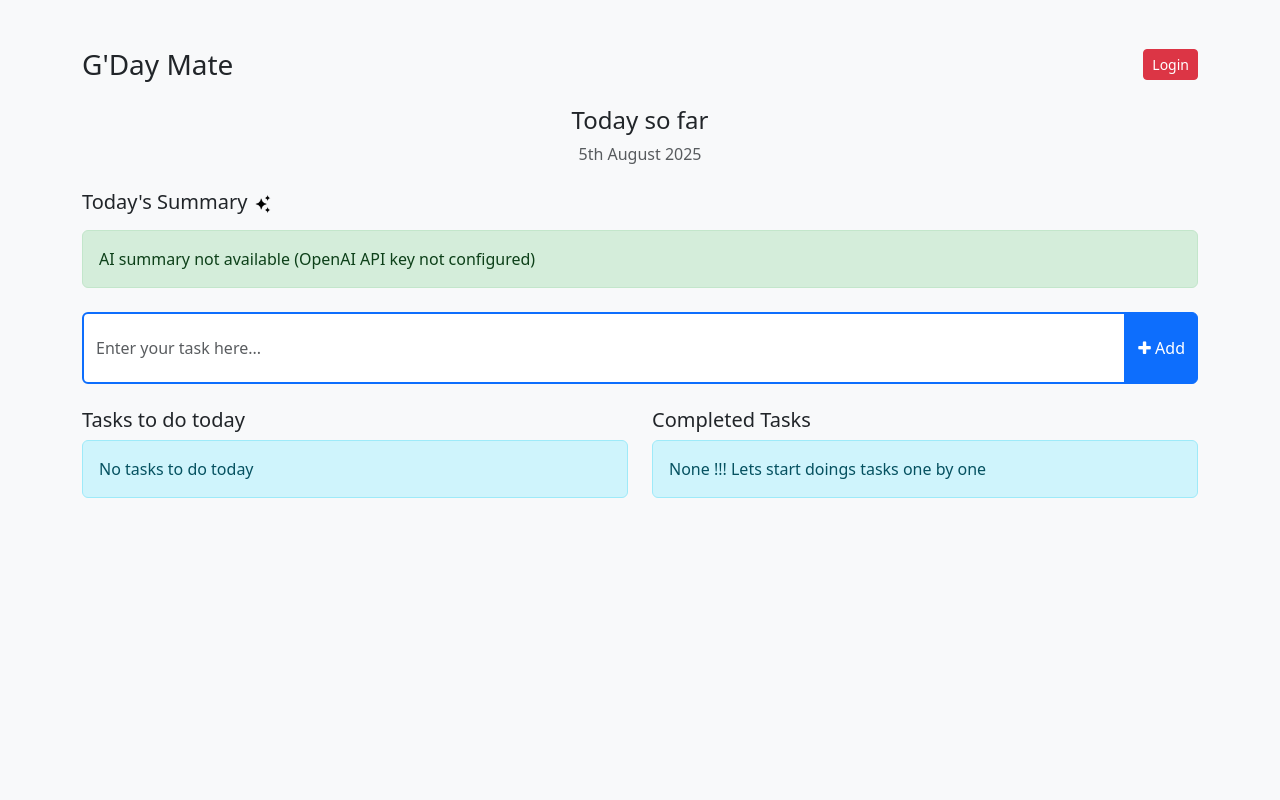
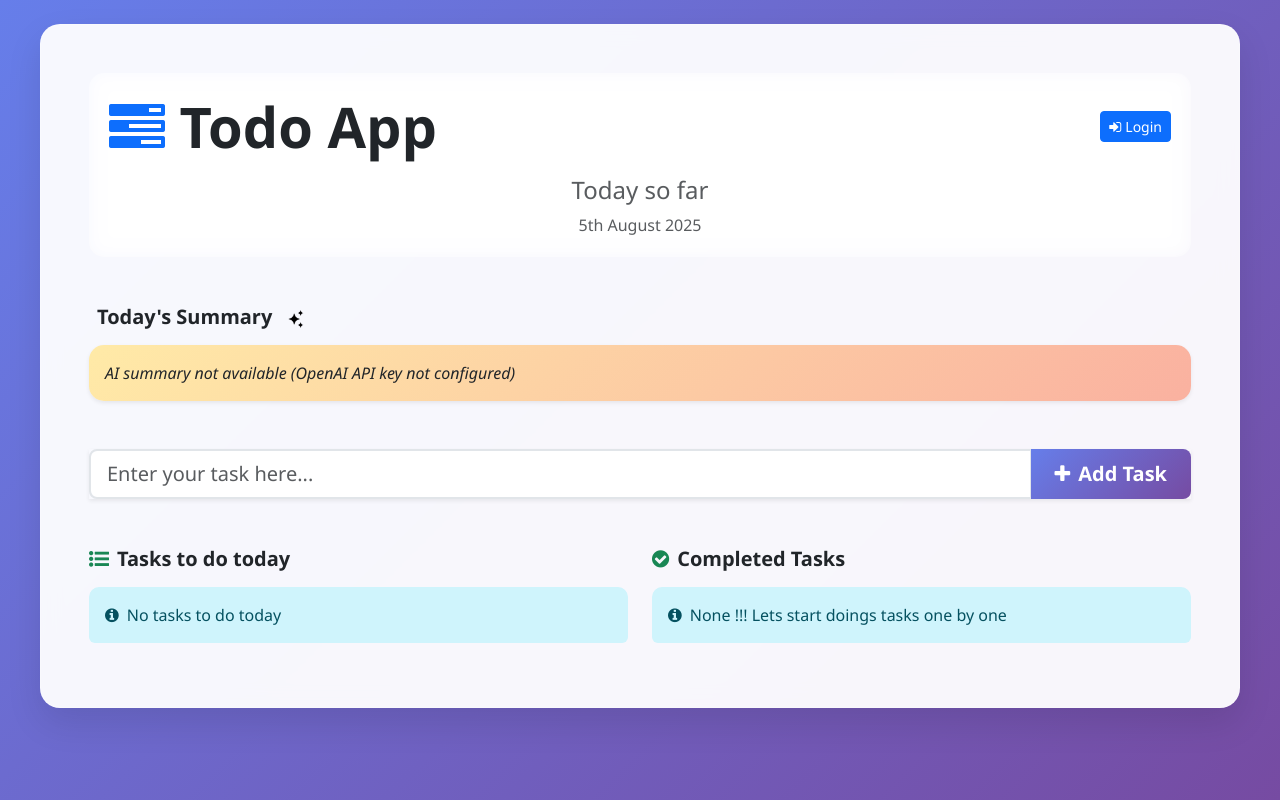
Before and after one commit to DipakKandel/Todo, a Django app: page / in a window 1280 px wide. Run offline with Django 5.2, Linux system fonts and the light colour scheme.

Commit message:
Revamp home.html for improved aesthetics and user experience
Updated the home page template with a new title, enhanced background styles, and refined layout elements. Introduced a gradient background, improved task card designs, and added a header section for better user engagement. Enhanced form controls and button styles for a more modern look, and implemented auto-resizing for the task editing textarea. Overall, these changes aim to create a more visually appealing and user-friendly interface.

```diff
--- a/templates/home.html
+++ b/templates/home.html
@@ -6,7 +6,7 @@
     <meta charset="UTF-8" />
     <meta http-equiv="X-UA-Compatible" content="IE=edge" />
     <meta name="viewport" content="width=device-width, initial-scale=1.0" />
-    <title>TODO LIST - Home</title>
+    <title>Todo App - Home</title>
 
     <!-- Bootstrap -->
     <link href="https://cdn.jsdelivr.net/npm/bootstrap@5.3.7/dist/css/bootstrap.min.css" rel="stylesheet" crossorigin="anonymous" />
@@ -20,81 +20,151 @@
 
     <style>
       body {
-        background-color: #f8f9fa;
+        background: linear-gradient(135deg, #667eea 0%, #764ba2 100%);
+        min-height: 100vh;
+        font-family: "Segoe UI", Tahoma, Geneva, Verdana, sans-serif;
       }
+
+      .main-container {
+        background: rgba(255, 255, 255, 0.95);
+        backdrop-filter: blur(10px);
+        border: 1px solid rgba(255, 255, 255, 0.2);
+        border-radius: 20px;
+        box-shadow: 0 15px 35px rgba(0, 0, 0, 0.1);
+      }
+
+      .task-card {
+        background: rgba(255, 255, 255, 0.9);
+        backdrop-filter: blur(5px);
+        border: 1px solid rgba(255, 255, 255, 0.2);
+        transition: all 0.3s ease;
+      }
+
       .task-card:hover {
-        background-color: #f1f1f1;
+        transform: translateY(-2px);
+        box-shadow: 0 5px 15px rgba(0, 0, 0, 0.1);
       }
-      .form-control {
-        padding: 1.375rem 0.75rem !important;
+
+      .btn-add {
+        background: linear-gradient(135deg, #667eea 0%, #764ba2 100%);
+        border: none;
+        transition: all 0.3s ease;
       }
+
+      .btn-add:hover {
+        transform: translateY(-2px);
+        box-shadow: 0 5px 15px rgba(102, 126, 234, 0.4);
+        color: white;
+      }
+
+      .summary-card {
+        background: linear-gradient(135deg, #ffeaa7 0%, #fab1a0 100%);
+        border: none;
+        border-radius: 15px;
+      }
+
       .scrollable-tasks {
         max-height: 400px;
         overflow-y: auto;
+        border-radius: 10px;
       }
-      .summary-box {
-        background-color: #fffbe6;
-        border-left: 5px solid #ffc107;
-        font-style: italic;
+
+      .form-control {
+        border-radius: 10px;
+        border: 2px solid #e1e5e9;
+        transition: all 0.3s ease;
+      }
+
+      .form-control:focus {
+        border-color: #667eea;
+        box-shadow: 0 0 0 0.2rem rgba(102, 126, 234, 0.25);
+      }
+
+      .header-section {
+        background: rgba(255, 255, 255, 0.1);
+        backdrop-filter: blur(10px);
+        border-radius: 15px;
+        padding: 20px;
+        margin-bottom: 30px;
       }
     </style>
   </head>
   <body>
-    <div class="container py-5">
-      <div class="d-flex justify-content-between align-items-center mb-4">
-        <h3 class="mb-0">G'Day Mate</h3>
+    <div class="container-fluid py-4">
+      <div class="main-container mx-auto" style="max-width: 1200px">
+        <div class="p-4 p-md-5">
+          <!-- Header Section -->
+          <div class="header-section text-center mb-5">
+            <div class="d-flex justify-content-between align-items-center mb-3">
+              <h1 class="display-4 fw-bold text-dark mb-0"><i class="fa fa-tasks text-primary"></i> Todo App</h1>
               {% if request.user.is_authenticated %}
-        <div>
-          <span class="me-2">Hello, <strong>{{ request.user.username }}</strong></span>
-          <a href="{% url 'logout' %}" class="btn btn-outline-danger btn-sm">Logout</a>
+              <div class="d-flex align-items-center">
+                <span class="me-3 text-muted"> <i class="fa fa-user me-1"></i>Hello, <strong>{{ request.user.username }}</strong> </span>
+                <a href="{% url 'logout' %}" class="btn btn-outline-danger btn-sm"> <i class="fa fa-sign-out me-1"></i>Logout </a>
               </div>
               {% else %}
-        <a href="{% url 'login' %}" class="btn btn-danger btn-sm">Login</a>
+              <a href="{% url 'login' %}" class="btn btn-primary btn-sm"> <i class="fa fa-sign-in me-1"></i>Login </a>
               {% endif %}
             </div>
 
-      <div class="text-center mb-4">
-        <h4>Today so far</h4>
-        <p class="text-muted">{% now "jS F Y" %}</p>
-      </div>
-
-      <div class="mb-4">
-        <h5 class="mb-3">
-          <i class="bi text-primary"></i> Today's Summary
-          <img src="{% static 'images/summary.png' %}" alt="Summary Icon" style="height: 20px; margin-right: 8px" />
-        </h5>
-        <div class="card" style="background-color: #d4edda; border: 1px solid #c3e6cb; color: #0d4019">
-          <div class="card-body">{{ summary }}</div>
+            <div class="text-center">
+              <h4 class="text-muted mb-2">Today so far</h4>
+              <p class="text-muted fs-6 mb-0">{% now "jS F Y" %}</p>
             </div>
           </div>
 
-      <form action="{% url 'addTask' %}" method="POST" class="mb-4">
+          <!-- Summary Section -->
+          <div class="mb-5">
+            <h5 class="mb-3 fw-bold text-dark">
+              <i class="fa fa-chart-line text-primary me-2"></i>Today's Summary
+              <img src="{% static 'images/summary.png' %}" alt="Summary Icon" style="height: 20px; margin-left: 8px" />
+            </h5>
+            <div class="summary-card card shadow-sm">
+              <div class="card-body p-3">
+                <p class="mb-0 fst-italic">{{ summary }}</p>
+              </div>
+            </div>
+          </div>
+
+          <!-- Add Task Form -->
+          <div class="mb-5">
+            <form action="{% url 'addTask' %}" method="POST">
               {% csrf_token %}
-        <div class="input-group">
-          <input type="text" name="oneTask" class="form-control border-primary border-2" placeholder="Enter your task here..." />
-          <button type="submit" class="btn btn-primary"><i class="fa fa-plus"></i> Add</button>
+              <div class="input-group input-group-lg shadow-sm">
+                <input type="text" name="oneTask" class="form-control" placeholder="Enter your task here..." required />
+                <button type="submit" class="btn btn-add text-white fw-semibold px-4"><i class="fa fa-plus me-2"></i>Add Task</button>
               </div>
             </form>
+          </div>
 
+          <!-- Tasks Section -->
           <div class="row g-4">
             <div class="col-md-6">
-          <h5>Tasks to do today</h5>
+              <h5 class="fw-bold text-dark mb-3"><i class="fa fa-list-ul text-success me-2"></i>Tasks to do today</h5>
               <div class="scrollable-tasks">
                 {% if incomplete_message %}
-            <div class="alert alert-info">{{ incomplete_message }}</div>
+                <div class="alert alert-info border-0"><i class="fa fa-info-circle me-2"></i>{{ incomplete_message }}</div>
                 {% else %} {% for task in todo %}
-            <div class="card mb-2 task-card">
+                <div class="task-card card mb-3 border-0 shadow-sm">
                   <div class="card-body d-flex justify-content-between align-items-center">
-                {{ task.task }}
-                <div>
+                    <span class="fw-medium">{{ task.task }}</span>
+                    <div class="btn-group" role="group">
                       {% if request.user.is_authenticated %}
-                  <a href="{% url 'markAsDone' task.id %}" class="btn btn-success btn-sm"><i class="fa fa-check"></i></a>
-                  <a href="{% url 'deleteTask' task.id %}" class="btn btn-danger btn-sm"><i class="fa fa-trash"></i></a>
+                      <a href="{% url 'markAsDone' task.id %}" class="btn btn-success btn-sm" title="Mark as Done">
+                        <i class="fa fa-check"></i>
+                      </a>
+                      <a href="{% url 'deleteTask' task.id %}" class="btn btn-danger btn-sm" title="Delete Task">
+                        <i class="fa fa-trash"></i>
+                      </a>
                       {% else %}
-                  <a href="{% url 'guest_mark_done' task.id %}" class="btn btn-success btn-sm"><i class="fa fa-check"></i></a>
-                  <a href="{% url 'guest_delete_task' task.id %}" class="btn btn-danger btn-sm"><i class="fa fa-trash"></i></a>
+                      <a href="{% url 'guest_mark_done' task.id %}" class="btn btn-success btn-sm" title="Mark as Done">
+                        <i class="fa fa-check"></i>
+                      </a>
+                      <a href="{% url 'guest_delete_task' task.id %}" class="btn btn-danger btn-sm" title="Delete Task">
+                        <i class="fa fa-trash"></i>
+                      </a>
                       {% endif %}
-                  <button type="button" class="btn btn-primary btn-sm" data-bs-toggle="modal" data-bs-target="#editModal" onclick="editTask('{{ task.id }}', '{{ task.task|escapejs }}')">
+                      <button type="button" class="btn btn-primary btn-sm" data-bs-toggle="modal" data-bs-target="#editModal" onclick="editTask('{{ task.id }}', '{{ task.task|escapejs }}')" title="Edit Task">
                         <i class="fa fa-pencil"></i>
                       </button>
                     </div>
@@ -105,21 +175,29 @@
             </div>
 
             <div class="col-md-6">
-          <h5>Completed Tasks</h5>
+              <h5 class="fw-bold text-dark mb-3"><i class="fa fa-check-circle text-success me-2"></i>Completed Tasks</h5>
               <div class="scrollable-tasks">
                 {% if complete_message %}
-            <div class="alert alert-info">{{ complete_message }}</div>
+                <div class="alert alert-info border-0"><i class="fa fa-info-circle me-2"></i>{{ complete_message }}</div>
                 {% else %} {% for task in done %}
-            <div class="card mb-2 task-card">
-              <div class="card-body d-flex justify-content-between align-items-center text-decoration-line-through">
-                {{ task.task }}
-                <div>
+                <div class="task-card card mb-3 border-0 shadow-sm">
+                  <div class="card-body d-flex justify-content-between align-items-center">
+                    <span class="fw-medium text-decoration-line-through text-muted">{{ task.task }}</span>
+                    <div class="btn-group" role="group">
                       {% if request.user.is_authenticated %}
-                  <a href="{% url 'archiveTask' task.id %}" class="btn btn-outline-danger btn-sm" title="Archive Task"><i class="bi bi-eye-slash-fill"></i></a>
-                  <a href="{% url 'revertTask' task.id %}" class="btn btn-outline-success btn-sm" title="Revert to To Do"><i class="bi bi-arrow-counterclockwise"></i></a>
+                      <a href="{% url 'archiveTask' task.id %}" class="btn btn-outline-danger btn-sm" title="Archive Task">
+                        <i class="bi bi-eye-slash-fill"></i>
+                      </a>
+                      <a href="{% url 'revertTask' task.id %}" class="btn btn-outline-success btn-sm" title="Revert to To Do">
+                        <i class="bi bi-arrow-counterclockwise"></i>
+                      </a>
                       {% else %}
-                  <a href="{% url 'guest_delete_task' task.id %}" class="btn btn-outline-danger btn-sm" title="Delete Task"><i class="bi bi-trash3"></i></a>
-                  <a href="{% url 'guest_mark_undone' task.id %}" class="btn btn-outline-success btn-sm" title="Mark as To Do Again"><i class="bi bi-arrow-counterclockwise"></i></a>
+                      <a href="{% url 'guest_delete_task' task.id %}" class="btn btn-outline-danger btn-sm" title="Delete Task">
+                        <i class="bi bi-trash3"></i>
+                      </a>
+                      <a href="{% url 'guest_mark_undone' task.id %}" class="btn btn-outline-success btn-sm" title="Mark as To Do Again">
+                        <i class="bi bi-arrow-counterclockwise"></i>
+                      </a>
                       {% endif %}
                     </div>
                   </div>
@@ -129,26 +207,32 @@
             </div>
           </div>
         </div>
+      </div>
+    </div>
 
     <!-- Edit Task Modal -->
     <div class="modal fade" id="editModal" tabindex="-1" aria-labelledby="editModalLabel" aria-hidden="true">
-      <div class="modal-dialog">
-        <div class="modal-content">
-          <div class="modal-header">
-            <h5 class="modal-title" id="editModalLabel">Edit Task</h5>
-            <button type="button" class="btn-close" data-bs-dismiss="modal" aria-label="Close"></button>
+      <div class="modal-dialog modal-dialog-centered">
+        <div class="modal-content border-0 shadow-lg">
+          <div class="modal-header bg-primary text-white border-0">
+            <h5 class="modal-title fw-bold" id="editModalLabel"><i class="fa fa-edit me-2"></i>Edit Task</h5>
+            <button type="button" class="btn-close btn-close-white" data-bs-dismiss="modal" aria-label="Close"></button>
           </div>
           <form id="editTaskForm" method="POST">
             {% csrf_token %}
-            <div class="modal-body">
-              <div class="form-group">
-                <label for="editTaskInput" class="form-label">Task:</label>
-                <input type="text" name="oneTask" id="editTaskInput" class="form-control" required />
+            <div class="modal-body p-4">
+              <div class="form-floating mb-3">
+                <textarea name="oneTask" id="editTaskInput" class="form-control" placeholder="Enter your task" style="height: 100px" required></textarea>
+                <label for="editTaskInput"> <i class="fa fa-tasks me-2"></i>Task Description </label>
+              </div>
+              <div class="alert alert-info d-flex align-items-center" role="alert">
+                <i class="fa fa-info-circle me-2"></i>
+                <small>Make your changes and click Save to update the task.</small>
               </div>
             </div>
-            <div class="modal-footer">
-              <button type="button" class="btn btn-secondary" data-bs-dismiss="modal">Cancel</button>
-              <button type="submit" class="btn btn-primary"><i class="fa fa-save"></i> Save Changes</button>
+            <div class="modal-footer border-0 bg-light">
+              <button type="button" class="btn btn-outline-secondary" data-bs-dismiss="modal"><i class="fa fa-times me-2"></i>Cancel</button>
+              <button type="submit" class="btn btn-primary fw-semibold"><i class="fa fa-save me-2"></i>Save Changes</button>
             </div>
           </form>
         </div>
@@ -157,13 +241,35 @@
 
     <script>
       function editTask(taskId, taskText) {
-        document.getElementById("editTaskInput").value = taskText;
+        // Decode HTML entities and set the value
+        const textarea = document.getElementById("editTaskInput");
+        textarea.value = decodeHTMLEntities(taskText);
+
+        // Set the form action based on authentication
         {% if request.user.is_authenticated %}
         document.getElementById("editTaskForm").action = "{% url 'editTask' 0 %}".replace("0", taskId);
         {% else %}
         document.getElementById("editTaskForm").action = "{% url 'guest_edit_task' 0 %}".replace("0", taskId);
         {% endif %}
+
+        // Focus on the textarea
+        setTimeout(() => {
+          textarea.focus();
+          textarea.setSelectionRange(textarea.value.length, textarea.value.length);
+        }, 300);
       }
+
+      function decodeHTMLEntities(text) {
+        const textarea = document.createElement('textarea');
+        textarea.innerHTML = text;
+        return textarea.value;
+      }
+
+      // Auto-resize textarea as user types
+      document.getElementById("editTaskInput").addEventListener('input', function() {
+        this.style.height = 'auto';
+        this.style.height = Math.min(this.scrollHeight, 200) + 'px';
+      });
     </script>
   </body>
 </html>
```
Lines whose indentation alone changed are shown as unchanged.
